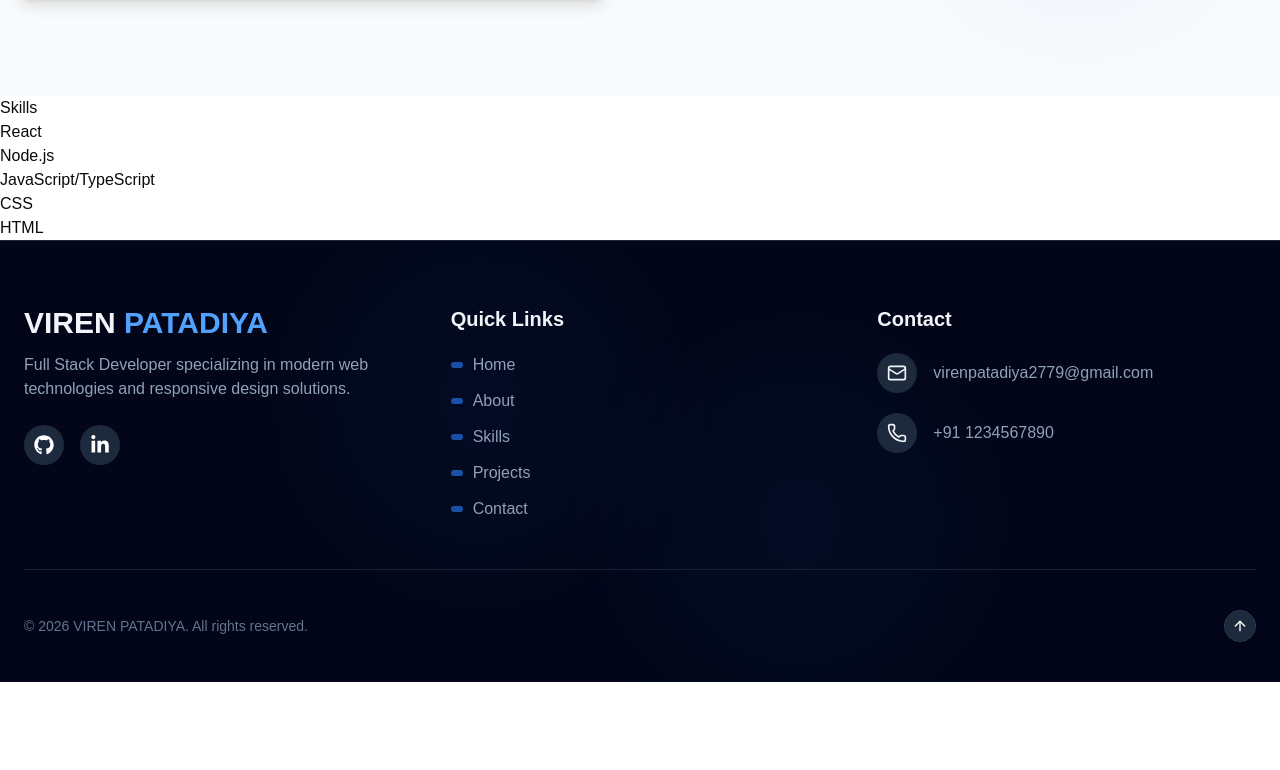
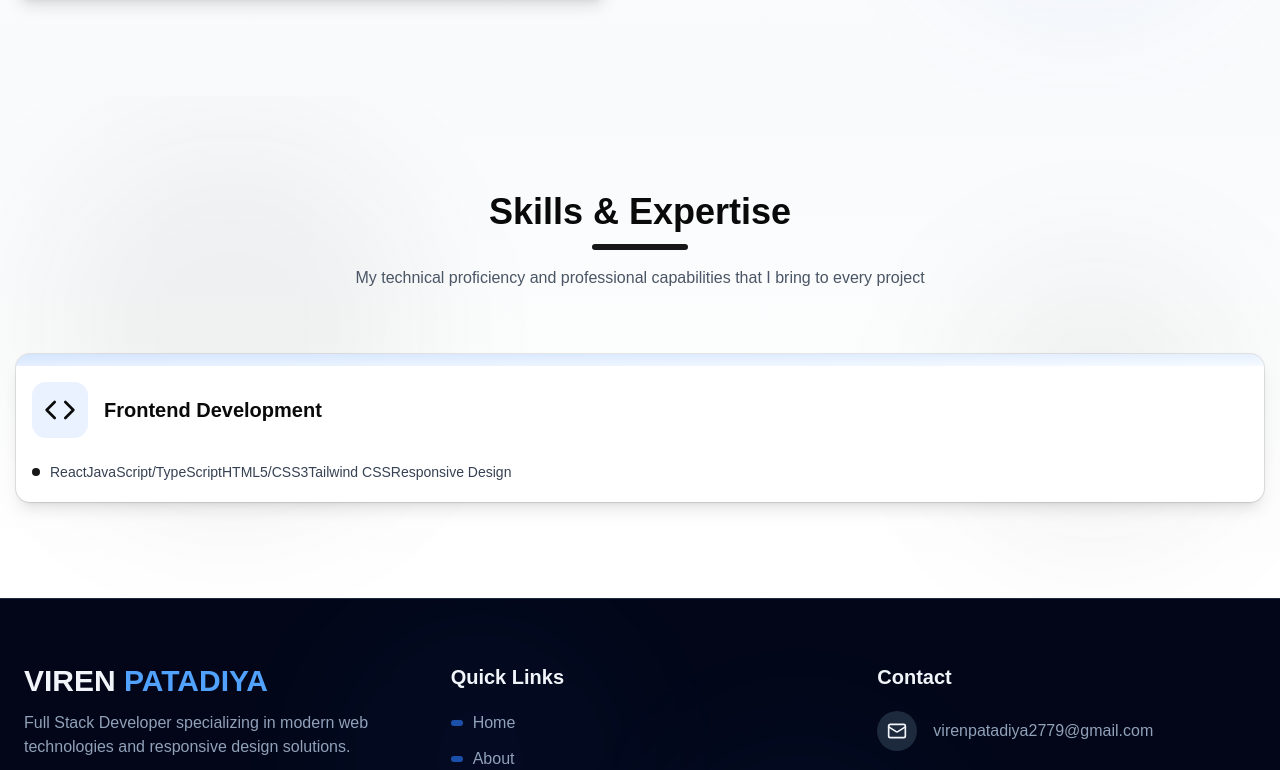
Before and after one commit to VIREN2779/viren-patadiya, a React (Vite) app: page / in a window 1280 px wide. Shown: the part 1580-2350 px from the top of the page. Before the commit the page ends 2262 px from the top, so only its background shows below. Built offline with nearby package versions, Linux system fonts and the light colour scheme.

Commit message:
feat(Skills.tsx): Card design added for skills show

```diff
--- a/src/components/Skills.tsx
+++ b/src/components/Skills.tsx
@@ -1,14 +1,56 @@
+import { Code } from 'lucide-react';
+import { Card, CardContent, CardHeader } from "@/components/ui/card";
+import { useState } from 'react';
+
 export default function Skills() {
+    const [isVisible] = useState(true);
+
     return (
-        <div className="skills">
-            <h2>Skills</h2>
-            <ul>
-                <li>React</li>
-                <li>Node.js</li>
-                <li>JavaScript/TypeScript</li>
-                <li>CSS</li>
-                <li>HTML</li>
-            </ul>
-        </div>
+        <section id="skills" className="relative py-24 bg-gradient-to-b from-gray-50 to-white overflow-hidden">
+            <div className="absolute top-40 right-10 w-72 h-72 bg-primary/5 rounded-full blur-3xl"></div>
+            <div className="absolute bottom-20 left-10 w-96 h-96 bg-primary/5 rounded-full blur-3xl"></div>
+
+            <div className="container mx-auto px-4 relative z-10">
+                <div className={`transition-all duration-1000 ${isVisible ? 'opacity-100 translate-y-0' : 'opacity-0 translate-y-10'}`}>
+                    <div className="flex flex-col items-center justify-center mb-16">
+                        <h2 className="text-3xl md:text-4xl font-bold text-navy-dark mb-3">Skills & Expertise</h2>
+                        <div className="w-24 h-1.5 bg-primary rounded-full"></div>
+                        <p className="text-gray-600 mt-4 text-center max-w-2xl">
+                            My technical proficiency and professional capabilities that I bring to every project
+                        </p>
+                    </div>
+
+                    <div className="gap-8 mt-12">
+                        <div
+                            className={`transition-all duration-700 transform ${isVisible ? 'opacity-100 translate-y-0' : 'opacity-0 translate-y-10'}`}
+                        >
+                            <Card className="py-0 pb-5 overflow-hidden h-full border-0 shadow-lg hover:shadow-xl transition-all duration-300">
+                                <div className='bg-gradient-to-br from-blue-500/20 to-blue-400/5 h-3'></div>
+                                <CardHeader className="">
+                                    <div className="flex items-center space-x-4">
+                                        <div className='p-3 rounded-xl bg-blue-500/10'>
+                                            <Code className="text-tech-react h-8 w-8" />
+                                        </div>
+                                        <h3 className="text-xl font-bold text-navy-dark">Frontend Development</h3>
+                                    </div>
+                                </CardHeader>
+                                <CardContent className="pt-2">
+                                    <ul className="space-y-2.5">
+                                        <li className="flex items-center">
+                                            <div className="w-2 h-2 bg-primary rounded-full mr-2.5"></div>
+                                            <span className="text-gray-700">React</span>
+                                            <span className="text-gray-700">JavaScript/TypeScript</span>
+                                            <span className="text-gray-700">HTML5/CSS3</span>
+                                            <span className="text-gray-700">Tailwind CSS</span>
+                                            <span className="text-gray-700">Responsive Design</span>
+                                        </li>
+                                    </ul>
+                                </CardContent>
+                            </Card>
+                        </div>
+                    </div>
+                </div>
+            </div>
+        </section>
     );
 }
```
